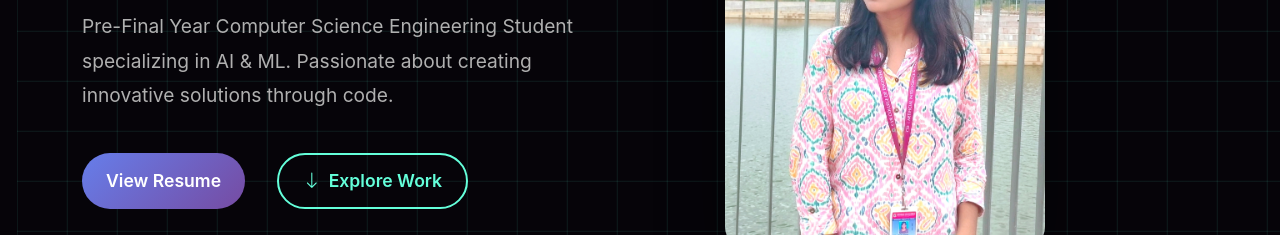
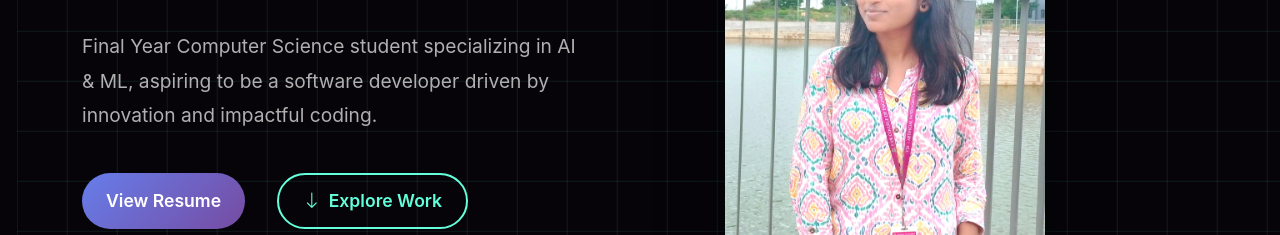
Before and after one commit to Soumyareddy2004/portfolio, a plain HTML site: page index.html in a window 1280 px wide. Shown: the part 436-671 px from the top of the page. Drawn offline with nearby package versions, Linux system fonts and the light colour scheme.

Commit message:
Enhanced UI

```diff
--- a/index.html
+++ b/index.html
@@ -79,8 +79,7 @@
                 <span class="multiple-text">Frontend Development</span>
               </h3>
               <p class="hero-description">
-                Pre-Final Year Computer Science Engineering Student specializing in AI & ML.
-                Passionate about creating innovative solutions through code.
+                Final Year Computer Science student specializing in AI & ML, aspiring to be a software developer driven by innovation and impactful coding.
               </p>
               <div class="hero-buttons">
                 <button class="btn btn-primary-custom me-3" target="_blank" onclick="resume()">
--- a/script.js
+++ b/script.js
@@ -3,7 +3,7 @@ var typed = new Typed(".multiple-text", {
       "FrontEnd Development ",
       "Backend Development",
       "Machine Learning",
-      "Data Science",
+      "Artificial Intelligence",
     ],
     typeSpeed: 100,
     backSpeed: 100,
--- a/style.css
+++ b/style.css
@@ -222,7 +222,7 @@ body {
             position: relative;
             min-height: 100vh;
             overflow: hidden;
-            padding-top: 50px;
+            padding-top: 70px;
         }
 
         .grid-background {
```
